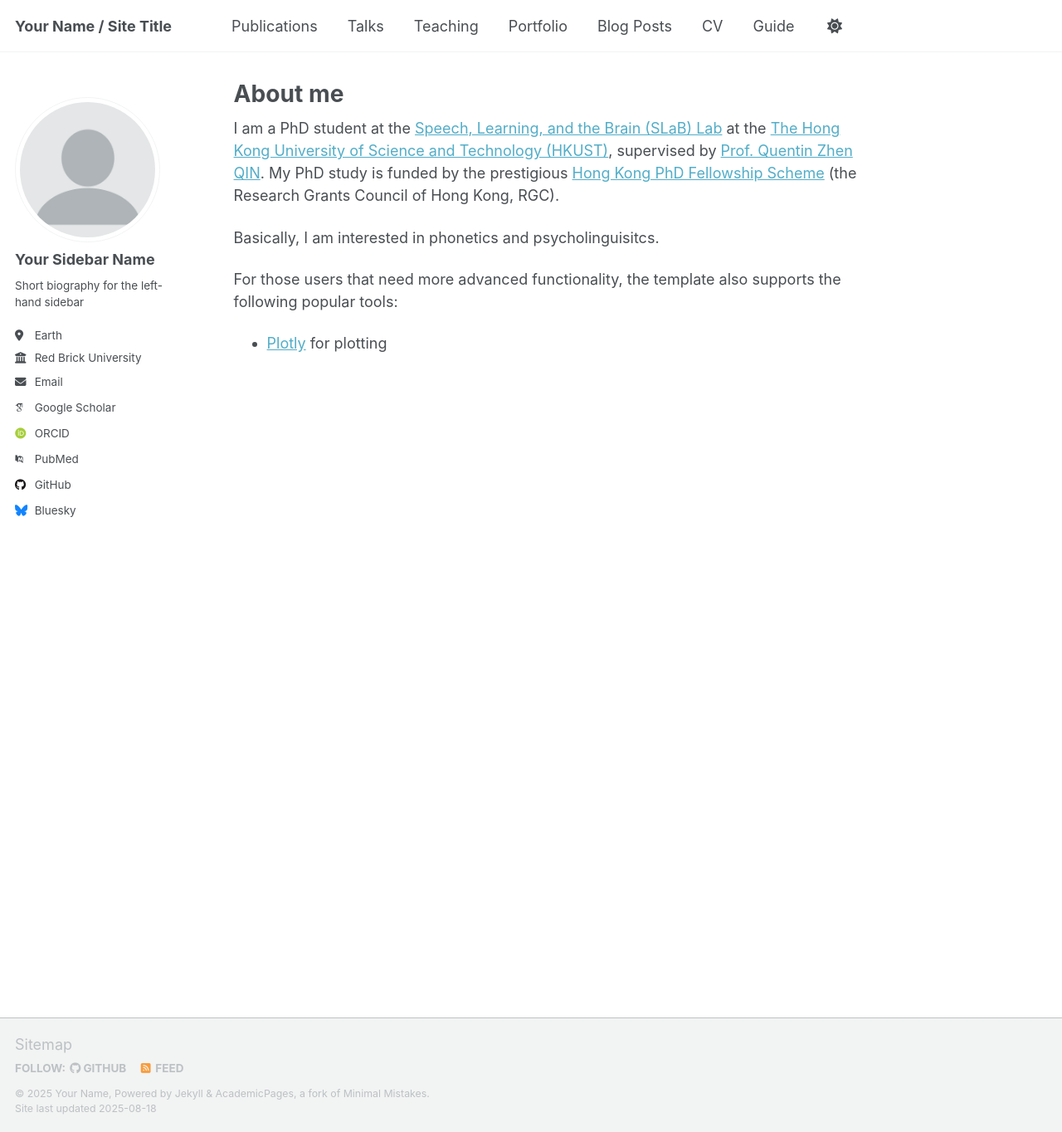
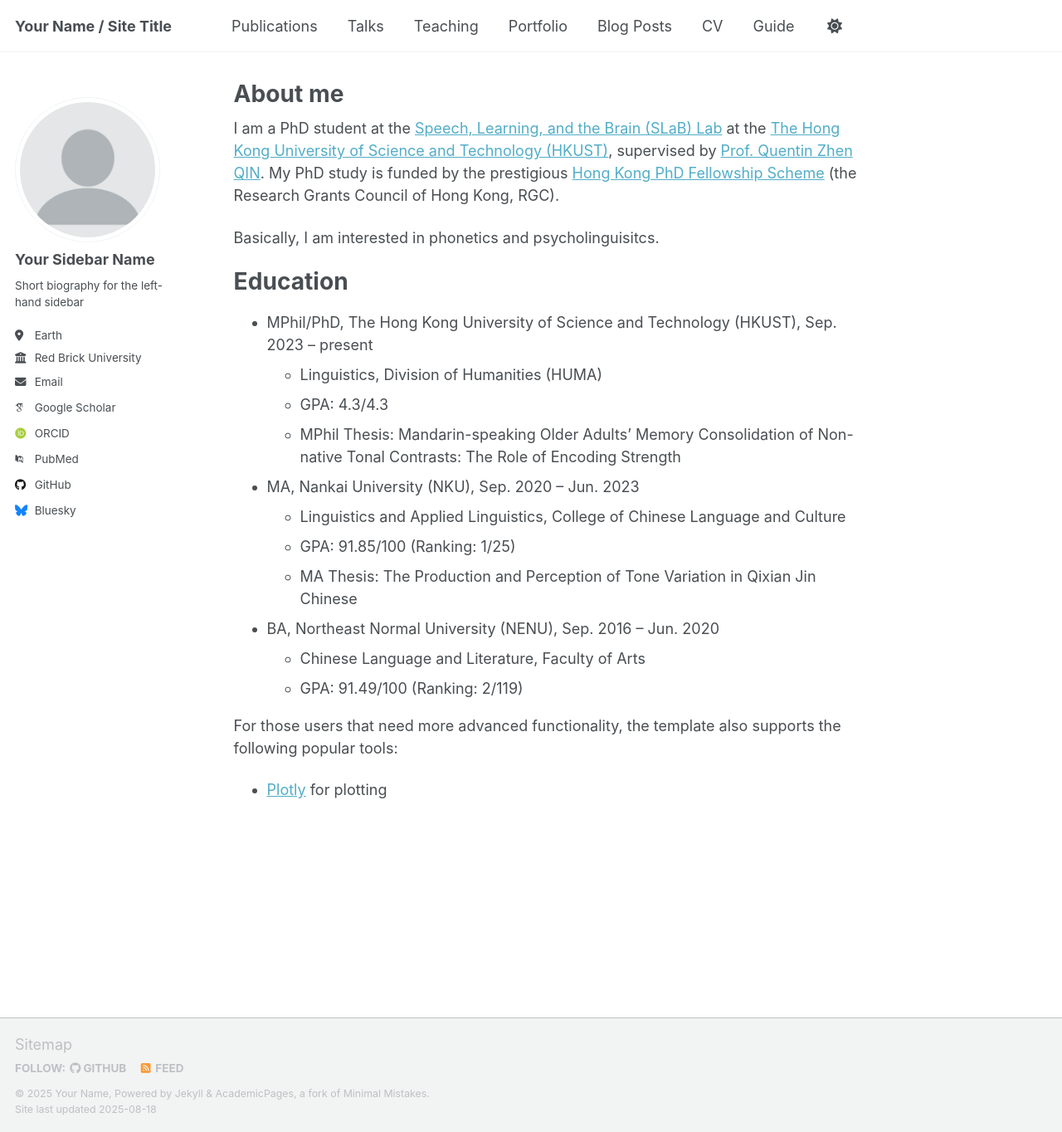
Before and after one commit to kliubc2025/kliubc.github.io, a Jekyll site: the page built from _pages/about.md, in a window 1280 px wide and 1364 px high. Shown: the whole window at 83% size. Built offline with Jekyll 4.4.1, drawn with Linux system fonts in a browser that asks for light colours; some web fonts are replaced; a script that is not in the unit is left out.

Commit message:
Update about.md

```diff
--- a/_pages/about.md
+++ b/_pages/about.md
@@ -12,5 +12,23 @@ I am a PhD student at the [Speech, Learning, and the Brain (SLaB) Lab](https://s
 
 Basically, I am interested in phonetics and psycholinguisitcs.
 
+
+Education
+======
+* MPhil/PhD, The Hong Kong University of Science and Technology (HKUST), Sep. 2023 – present
+  * Linguistics, Division of Humanities (HUMA)
+  * GPA: 4.3/4.3
+  * MPhil Thesis: Mandarin-speaking Older Adults’ Memory Consolidation of Non-native Tonal Contrasts: The Role of Encoding Strength
+
+* MA, Nankai University (NKU), Sep. 2020 – Jun. 2023
+  * Linguistics and Applied Linguistics, College of Chinese Language and Culture
+  * GPA: 91.85/100 (Ranking: 1/25)
+  * MA Thesis: The Production and Perception of Tone Variation in Qixian Jin Chinese
+
+* BA, Northeast Normal University (NENU), Sep. 2016 – Jun. 2020
+  * Chinese Language and Literature, Faculty of Arts
+  * GPA: 91.49/100 (Ranking: 2/119)
+
+
 For those users that need more advanced functionality, the template also supports the following popular tools:
 - [Plotly](https://plotly.com/javascript/) for plotting
```
